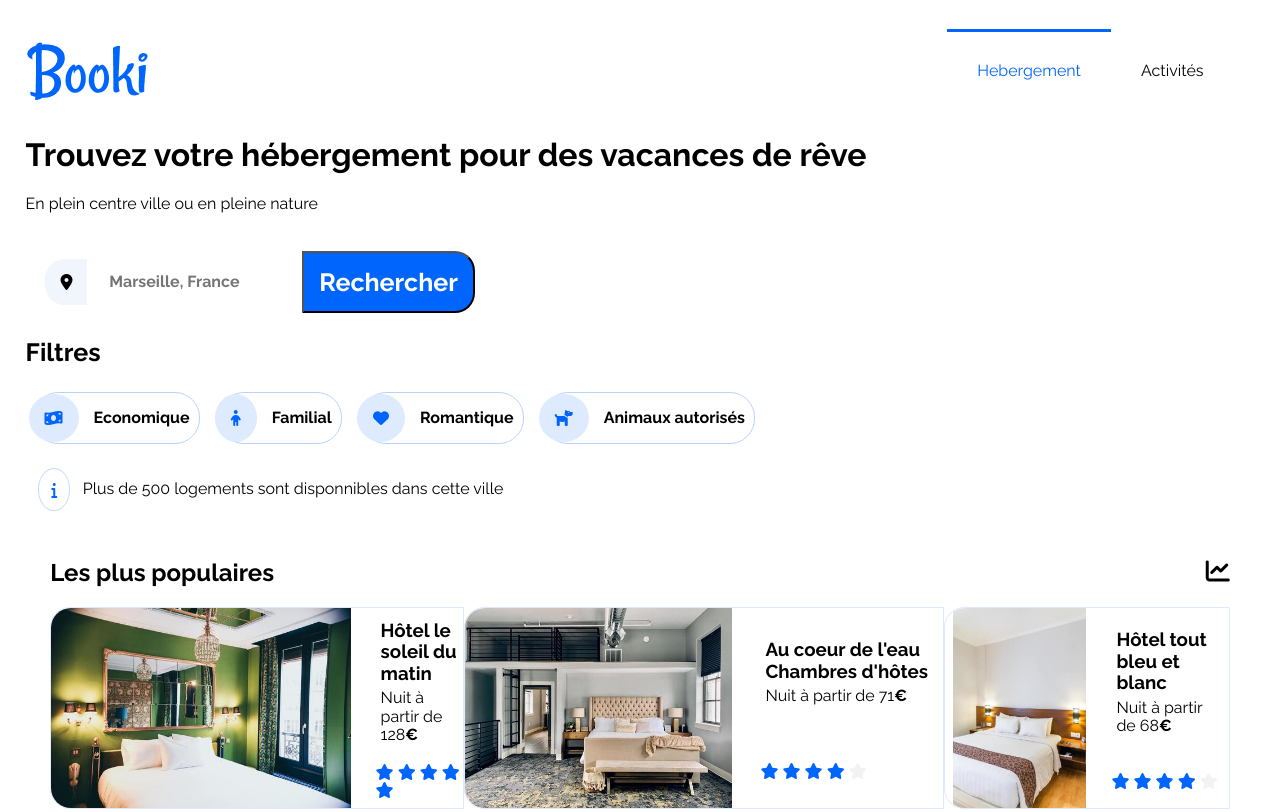
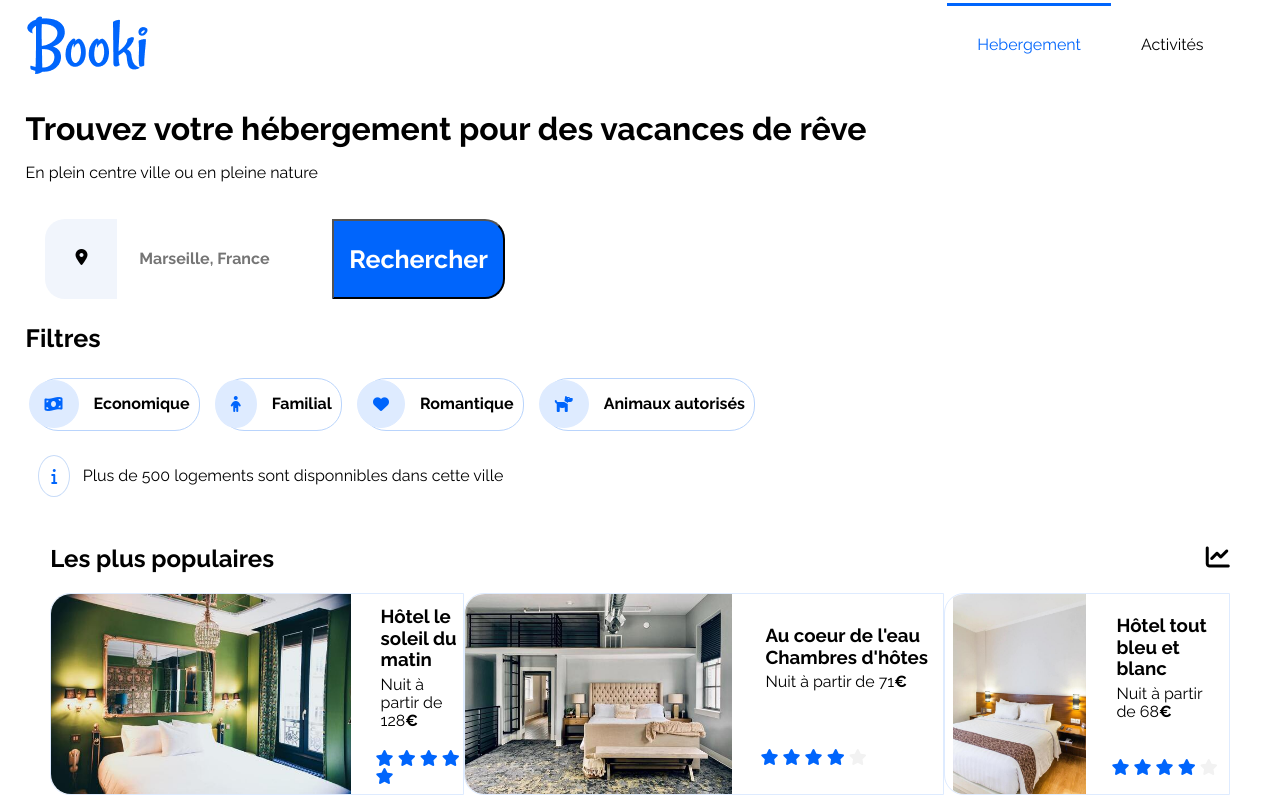
Before and after one commit to nivorako/projet-P2, a plain HTML site: page index.html in a window 1280 px wide. Shown: the top 812 px of the page. Drawn offline with Linux system fonts and the light colour scheme; files whose address does not match are found by name.

Commit message:
hight of search title and search icon

```diff
--- a/style.css
+++ b/style.css
@@ -5,7 +5,7 @@
 body{
     font-family: 'Raleway', sans-serif;
     position: relative;
-    margin: 2%;
+    margin: 0 2%;
 }
 
 #topbar{
@@ -57,10 +57,16 @@ body{
 }
 
 .search__nav__icon{
+
     background-color: #f1f5fc;
     border-radius: 20px 0 0 20px;
     margin: 0 2%;
-    padding: 15px;
+    padding: 30px;
+    height: 80px;
+}
+
+.search__title{
+    margin-bottom: 0;
 }
 
 #search__input{
@@ -80,6 +86,7 @@ body{
     border-radius: 0 20px 20px 0;
     flex-shrink: 0;
     flex-grow: 0;
+    height: 80px;
 }
 
 .search__icon__button{
```
